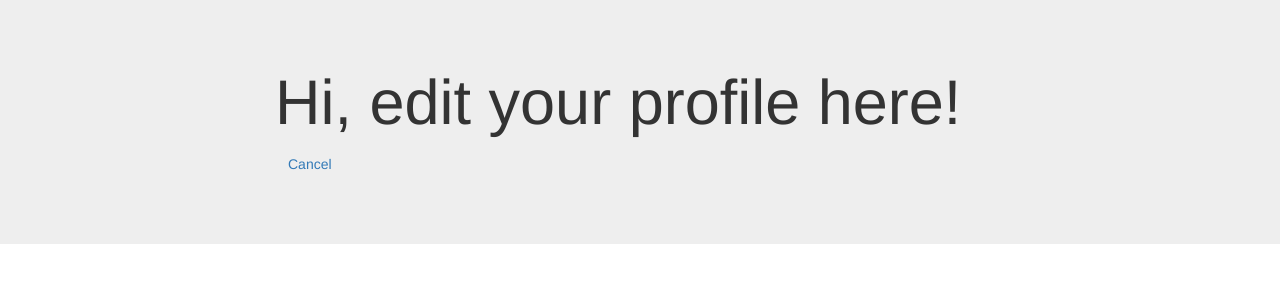
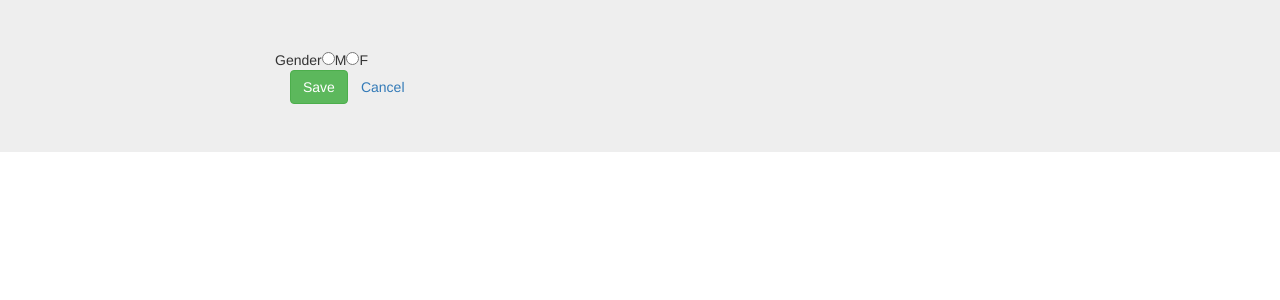
Before and after one commit to salome08/matcha-react-front, a React app: page /editProfile in a window 1280 px wide. Shown: the top 300 px of the page. Built offline with nearby package versions, Linux system fonts and the light colour scheme; sample sign-in values are in the browser's storage.

Commit message:
editProfileStart

```diff
--- a/src/EditProfilePage/EditProfilePage.jsx
+++ b/src/EditProfilePage/EditProfilePage.jsx
@@ -18,10 +18,23 @@ class EditProfilePage extends React.Component {
     console.log(this.props);
     return (
       <div>
-        <h1>Hi, edit your profile here!</h1>
-      <p><Link to="/" className="btn btn-link">Cancel</Link></p>
+        <div className="input-group">
+          <div className="input-group-prepend">
+            <div className="input-group-text"> Gender
+              <input type="radio" aria-label="Checkbox for following text input"></input>
+              M<input type="radio" aria-label="Checkbox for following text input"></input>
+              F
+            </div>
+          </div>
+        </div>
+
+
+
+        <div className="container">
+          <button type="button" className="btn btn-success">Save</button>
+          <Link to="/" className="btn btn-link">Cancel</Link>
+        </div>
       </div>
-
     )
   }
 }
```
